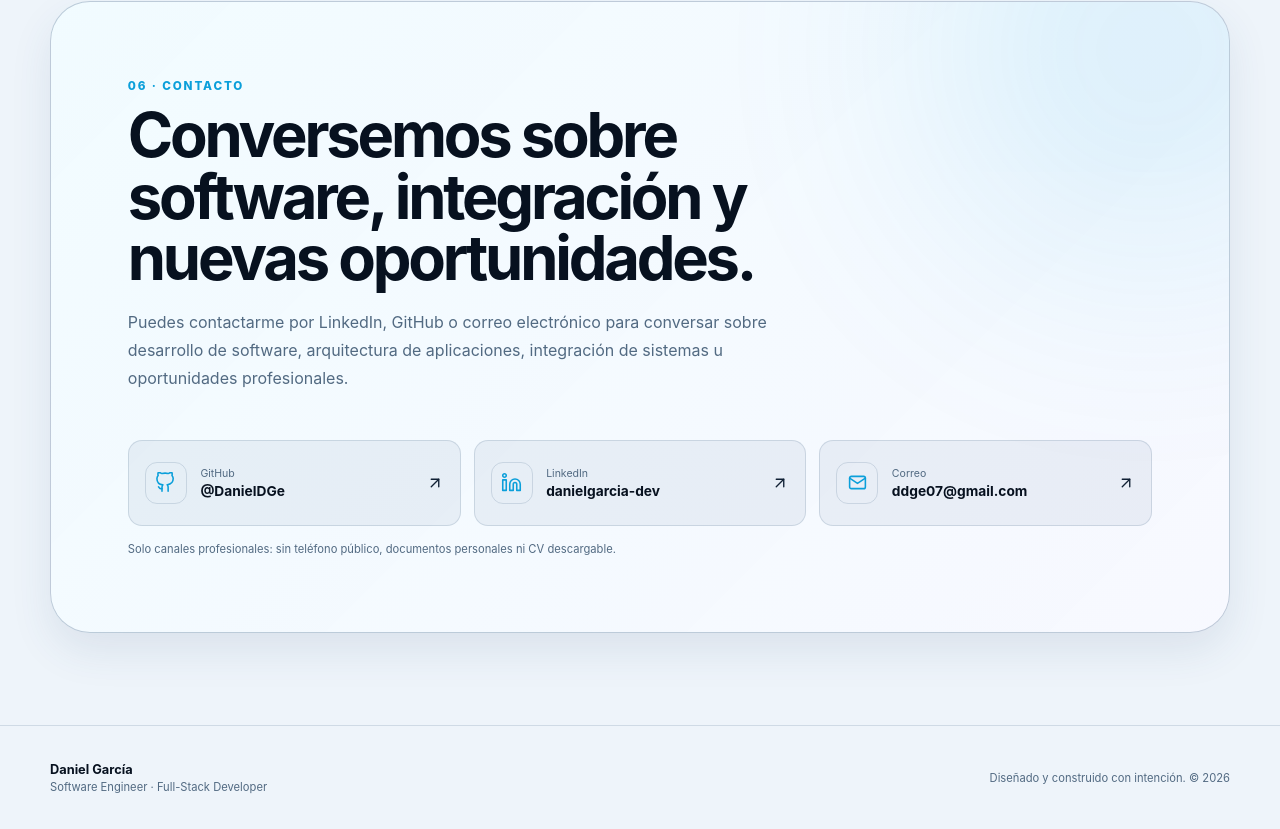
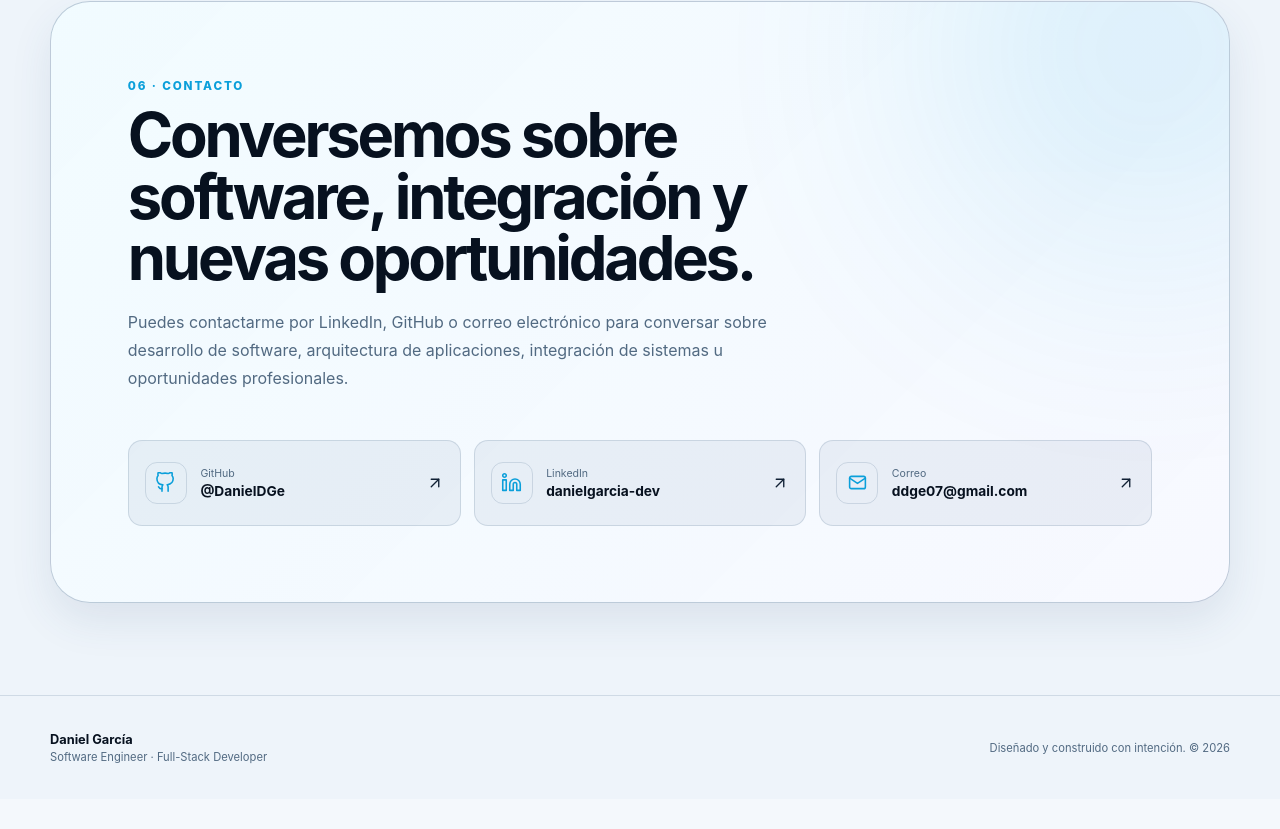
Before and after one commit to DanielDGe/danieldge.github.io, a React (Vite) app: page / in a window 1280 px wide. Shown: the part 6179-7008 px from the top of the page. After the commit the page ends 6978 px from the top, so only its background shows below. Built offline with nearby package versions, Linux system fonts and the light colour scheme.

Commit message:
content: remove internal privacy note from contact section

```diff
--- a/src/sections/ContactSection.jsx
+++ b/src/sections/ContactSection.jsx
@@ -31,9 +31,6 @@ function ContactSection() {
             ))}
           </div>
 
-          <p className="contact-card__privacy">
-            Solo canales profesionales: sin teléfono público, documentos personales ni CV descargable.
-          </p>
         </div>
       </div>
     </section>
```
